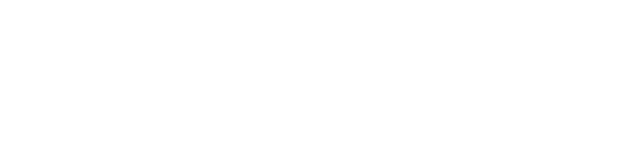
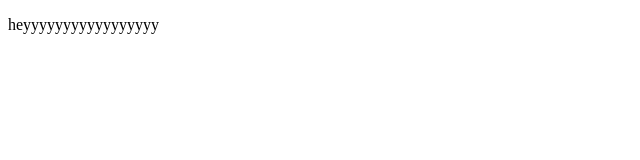
Before and after one commit to adn-sdq/Lombok_Website, a plain HTML site: page index.html in a window 1280 px wide. Shown: the whole page, without its empty margins (0-640 px from the left). Drawn offline with Linux system fonts and the light colour scheme.

Commit message:
added heyy

```diff
--- a/index.html
+++ b/index.html
@@ -9,7 +9,7 @@
 </head>
 <body>
     <div id="main-frame">
-        <p< new changes</p>
+        <p> heyyyyyyyyyyyyyyyyy</p>
     </div>
 </body>
 </html>
```
